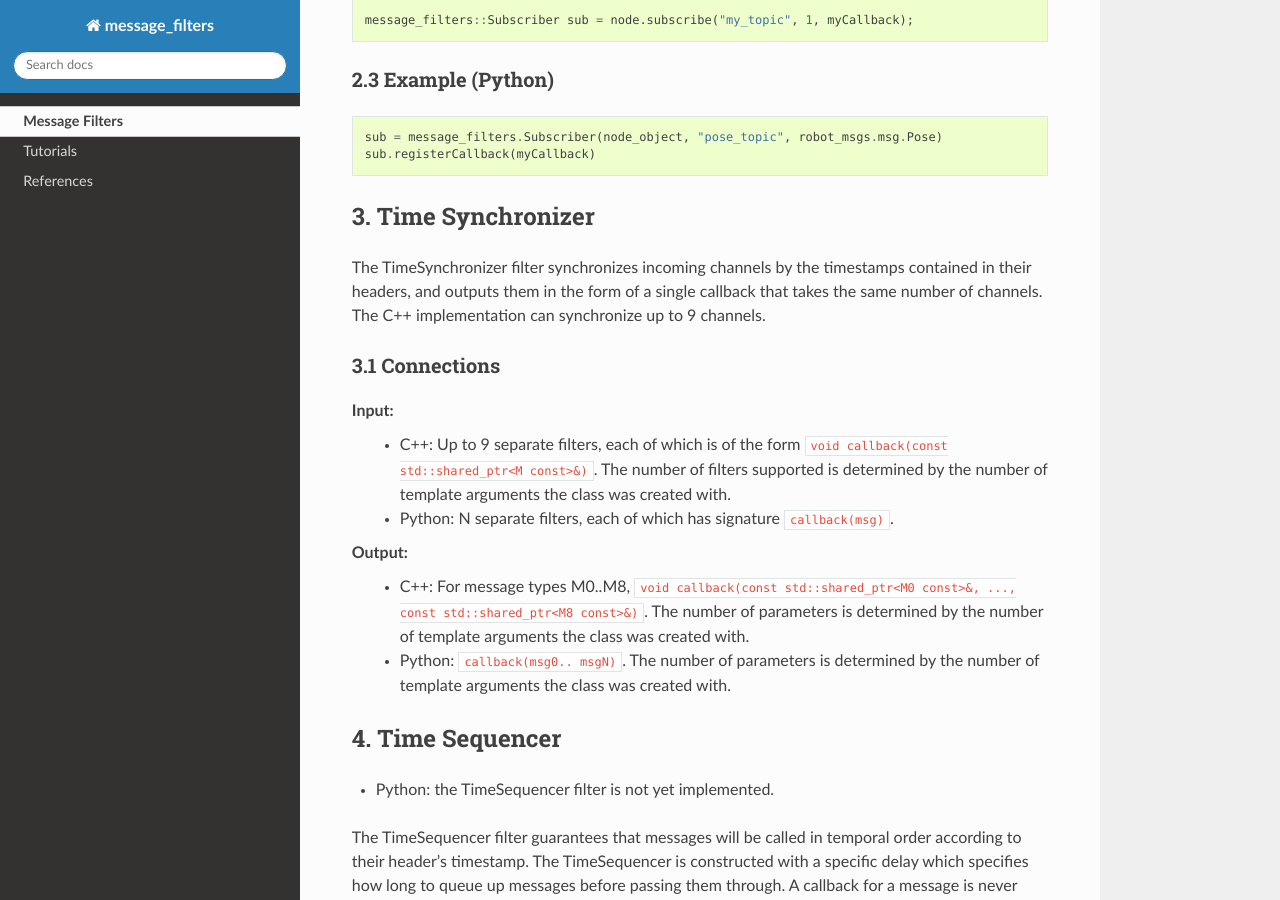
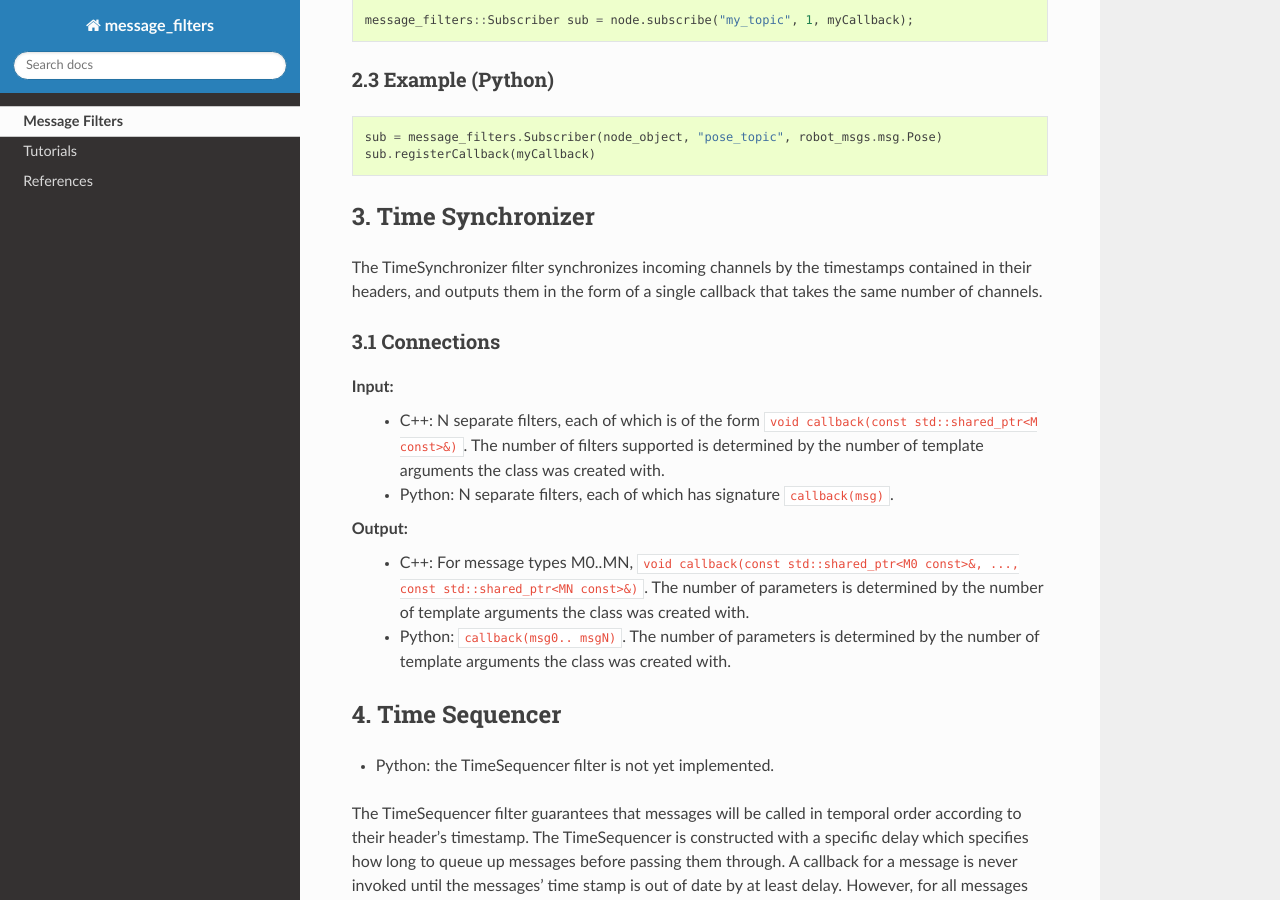
Before and after one commit to ros2-gbp/ros2_message_filters-release, a Sphinx documentation site: the page built from doc/index.rst, in a window 1280 px wide and 900 px high, scrolled down 1947 px. Built offline with Sphinx 7.4.7 and the Read the Docs theme 3.1.0, drawn with Linux system fonts in a browser that asks for light colours; formulas are drawn with MathJax 3; pages that are not in the unit, such as notebooks, are missing from menus.

Commit message:
Rebase from 'debian/kilted/message_filters'

```diff
--- a/CMakeLists.txt
+++ b/CMakeLists.txt
@@ -1,4 +1,4 @@
-cmake_minimum_required(VERSION 3.5)
+cmake_minimum_required(VERSION 3.20)
 
 project(message_filters)
 
--- a/doc/Tutorials/Approximate-Synchronizer-Cpp.rst
+++ b/doc/Tutorials/Approximate-Synchronizer-Cpp.rst
@@ -159,7 +159,7 @@ Now open the ``CMakeLists.txt`` add the executable and name it ``approximate_tim
    find_package(message_filters REQUIRED)
 
    add_executable(approximate_time_sync src/approximate_time_synchronizer.cpp)
-   ament_target_dependencies(approximate_time_sync rclcpp sensor_msgs message_filters)
+   target_link_libraries(approximate_time_sync PUBLIC rclcpp::rclcpp ${sensor_msgs_TARGETS} message_filters::message_filters)
 
 Finally, add the ``install(TARGETS…)`` section so ``ros2 run`` can find your executable:
 
--- a/doc/Tutorials/Writing-A-Time-Synchronizer-Cpp.rst
+++ b/doc/Tutorials/Writing-A-Time-Synchronizer-Cpp.rst
@@ -152,7 +152,7 @@ Now open the ``CMakeLists.txt`` add the executable and name it ``time_sync``, wh
    find_package(message_filters REQUIRED)
 
    add_executable(time_sync src/time_synchronizer.cpp)
-   ament_target_dependencies(time_sync rclcpp sensor_msgs message_filters)
+   target_link_libraries(time_sync PUBLIC rclcpp::rclcpp ${sensor_msgs_TARGETS} message_filters::message_filters)
 
 Finally, add the ``install(TARGETS…)`` section so ``ros2 run`` can find your executable:
 
--- a/doc/index.rst
+++ b/doc/index.rst
@@ -75,16 +75,16 @@ or
 
 3. Time Synchronizer
 --------------------
-The TimeSynchronizer filter synchronizes incoming channels by the timestamps contained in their headers, and outputs them in the form of a single callback that takes the same number of channels. The C++ implementation can synchronize up to 9 channels.
+The TimeSynchronizer filter synchronizes incoming channels by the timestamps contained in their headers, and outputs them in the form of a single callback that takes the same number of channels.
 
 3.1 Connections
 ~~~~~~~~~~~~~~~
 Input:
-  * C++: Up to 9 separate filters, each of which is of the form ``void callback(const std::shared_ptr<M const>&)``. The number of filters supported is determined by the number of template arguments the class was created with.
+  * C++: N separate filters, each of which is of the form ``void callback(const std::shared_ptr<M const>&)``. The number of filters supported is determined by the number of template arguments the class was created with.
   * Python: N separate filters, each of which has signature ``callback(msg)``.
 
 Output:
-  * C++: For message types M0..M8, ``void callback(const std::shared_ptr<M0 const>&, ..., const std::shared_ptr<M8 const>&)``. The number of parameters is determined by the number of template arguments the class was created with.
+  * C++: For message types M0..MN, ``void callback(const std::shared_ptr<M0 const>&, ..., const std::shared_ptr<MN const>&)``. The number of parameters is determined by the number of template arguments the class was created with.
   * Python: ``callback(msg0.. msgN)``. The number of parameters is determined by the number of template arguments the class was created with.
 
 4. Time Sequencer
--- a/package.xml
+++ b/package.xml
@@ -2,7 +2,7 @@
 <?xml-model href="http://download.ros.org/schema/package_format2.xsd" schematypens="http://www.w3.org/2001/XMLSchema"?>
 <package format="2">
   <name>message_filters</name>
-  <version>7.1.0</version>
+  <version>7.1.1</version>
   <description>
     A set of ROS 2 message filters which take in messages and may output those messages at a later time, based on the conditions that filter needs met.
   </description>
```
Also changed, not shown: CHANGELOG.rst (+7 -0 lines), 16 other files.
